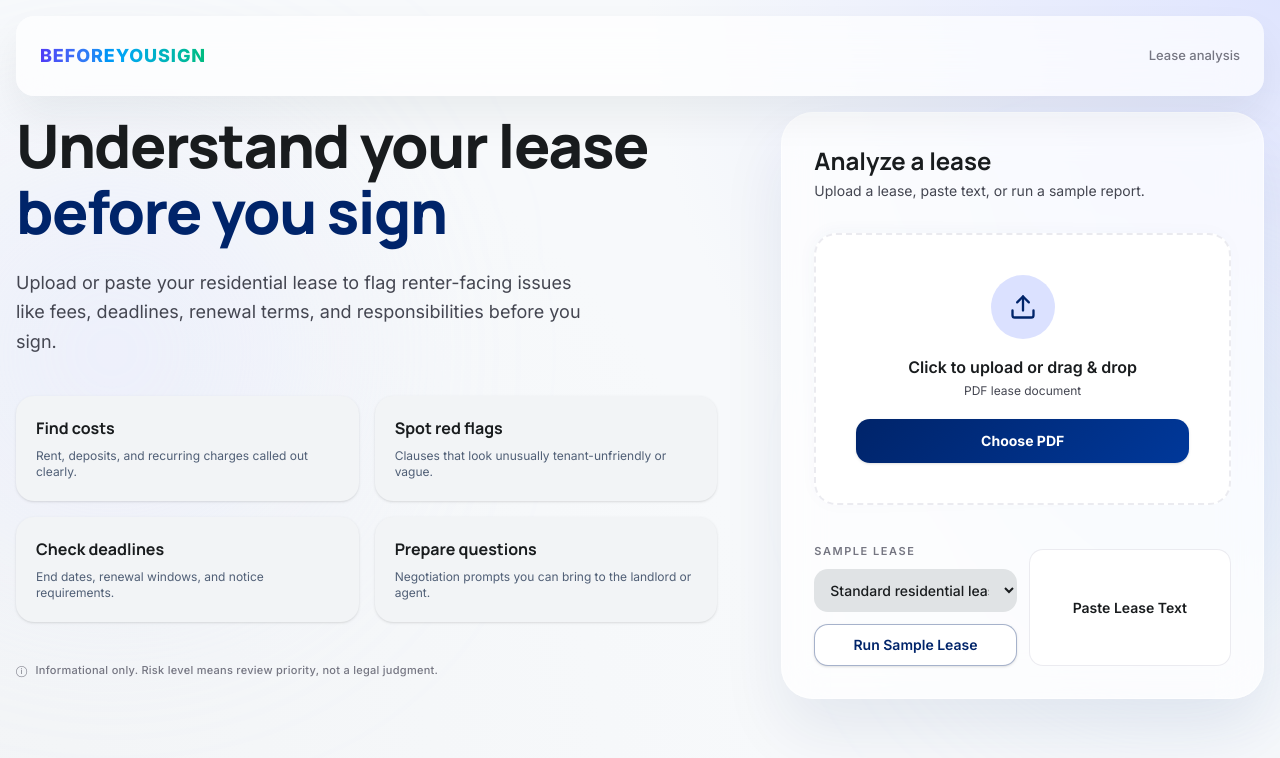
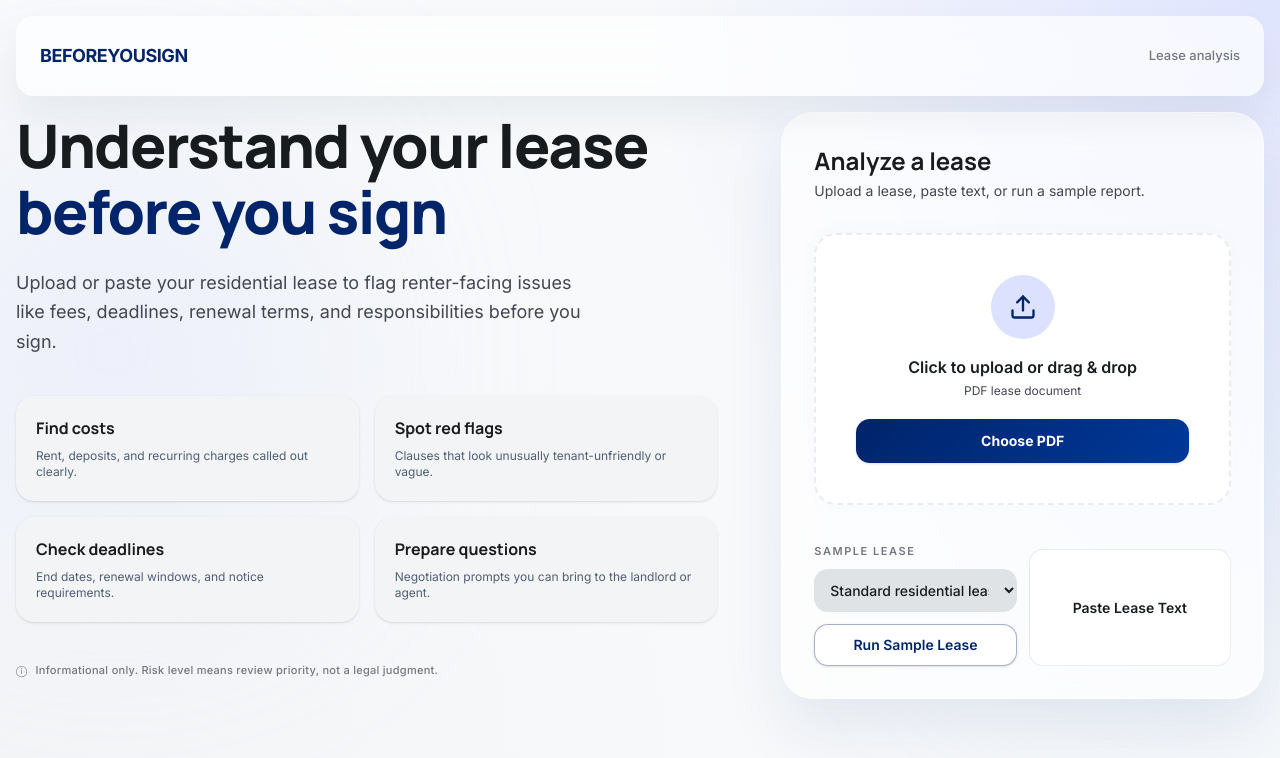
Before and after one commit to ChimdumebiNebolisa/BeforeYouSign, a Next.js app: page / in a window 1280 px wide. Shown: the top 758 px of the page. Built offline with nearby package versions, Linux system fonts and the light colour scheme.

Commit message:
Navbar: match design theme — Manrope font, navy color, tighter tracking

```diff
--- a/src/components/beforeyousign/landing-shell.tsx
+++ b/src/components/beforeyousign/landing-shell.tsx
@@ -18,10 +18,11 @@ export function LandingShell({ children }: { children: ReactNode }) {
         <nav className="bys-glass-panel bys-float-shadow flex h-[4.75rem] items-center justify-between rounded-2xl px-5 sm:h-20 sm:px-6">
           <span className="relative block h-11 max-w-full shrink-0 sm:h-[3.25rem] w-[min(100%,320px)] sm:w-[min(100%,420px)] flex items-center">
             <span
-              className="text-lg font-extrabold tracking-wider uppercase bg-clip-text text-transparent bg-gradient-to-r from-indigo-600 via-sky-500 to-emerald-500 hover:scale-105 transition-transform duration-150"
+              className="text-lg font-bold uppercase tracking-tight text-[var(--primary)] hover:text-[rgb(0,36,106/.85)] transition-colors duration-150"
+              style={{ fontFamily: "var(--font-heading)" }}
               aria-label="BeforeYouSign"
             >
-              beforeyousign
+              BeforeYouSign
             </span>
           </span>
           <p className="hidden text-[13px] font-medium text-[#757682] sm:block">Lease analysis</p>
```
